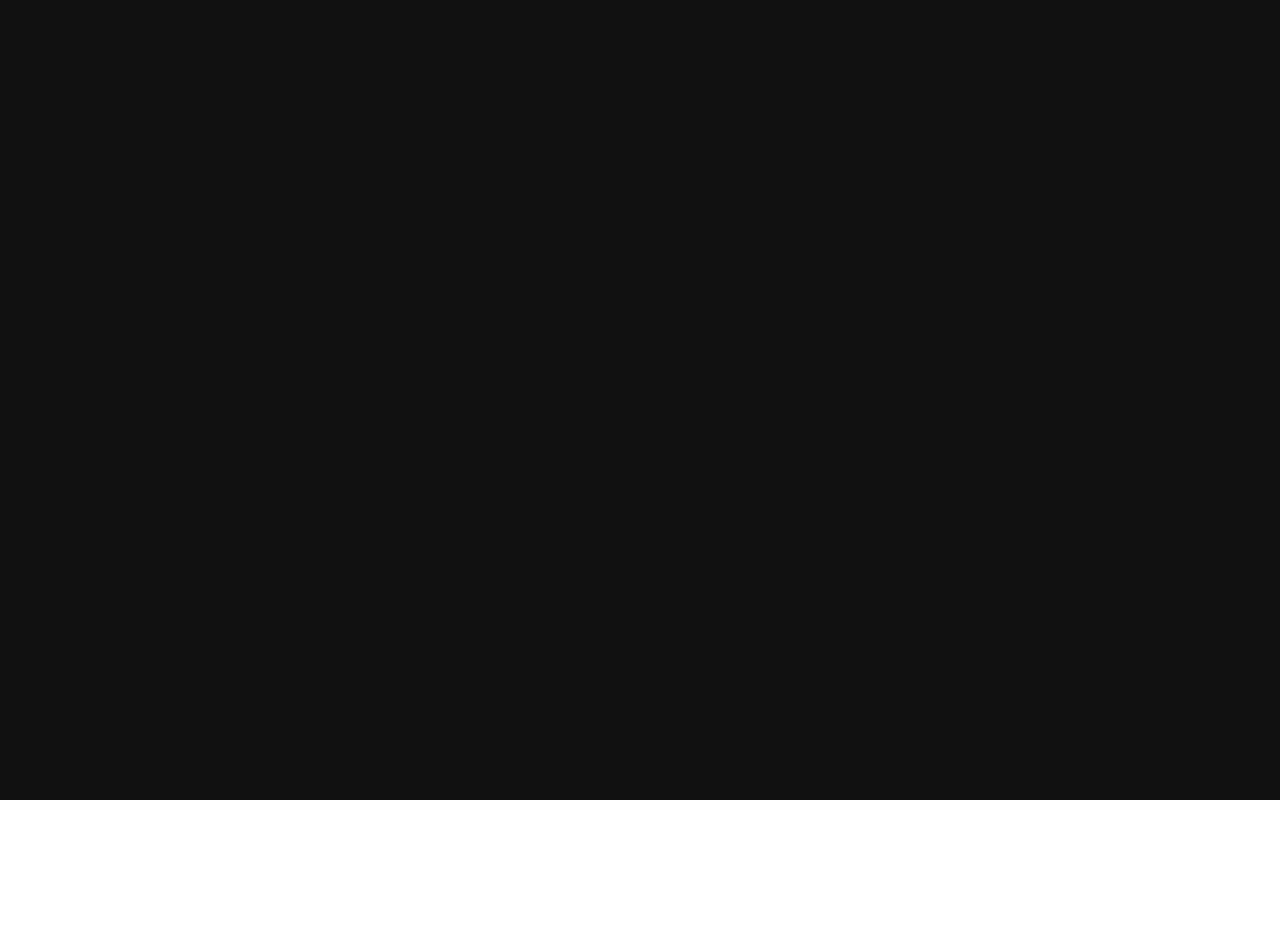
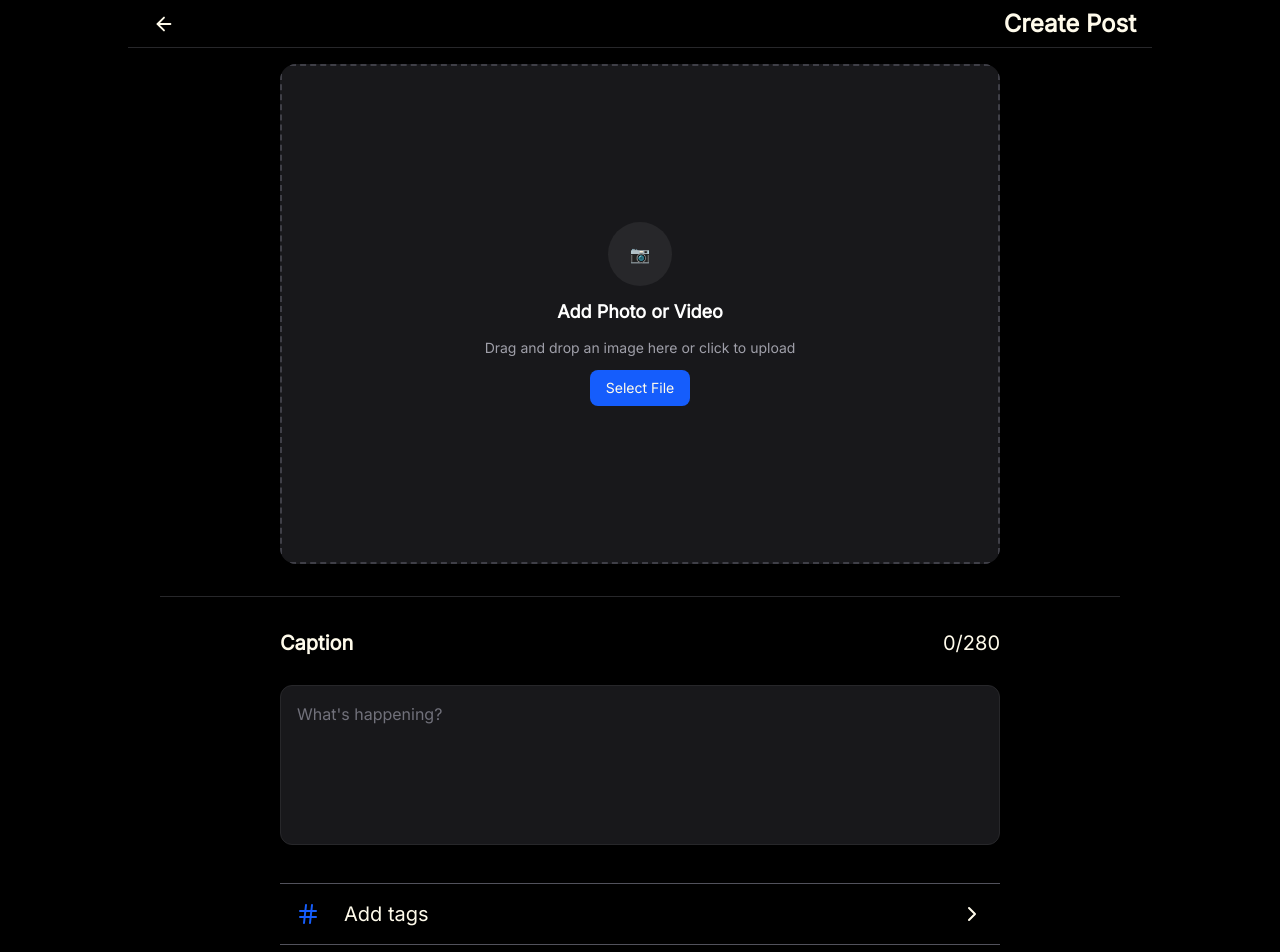
Before and after one commit to harshit-tiwari-codebase/pixlify-mern, a React app in the folder Frontend/: page /createPost in a window 1280 px wide. Before the commit this address had no page. Shown: the top 952 px of the page. Before the commit the page ends 800 px from the top, so only its background shows below. Built offline with nearby package versions, Linux system fonts and the light colour scheme; the HTML template or start-up script is replaced by a standard one.

Commit message:
feat : created the ui layer for the create post

```diff
--- a/Frontend/src/AppRoutes.jsx
+++ b/Frontend/src/AppRoutes.jsx
@@ -5,6 +5,7 @@
 import Login from './features/auth/pages/Login'
 import Register from './features/auth/pages/Register'
 import Feed from './features/post/Pages/Feed'
+import CreatePost from './features/post/Pages/CreatePost'
 
 const AppRoutes = () => {
   return (
@@ -13,6 +14,7 @@
           <Route path = "/login" element = {<Login/>} />
           <Route path = "/register" element = {<Register/>} />
           <Route path = "/" element = {<Feed/>} />
+          <Route path=  "/createPost" element = {<CreatePost/>}  />
        </Routes>
     </BrowserRouter>
   )
--- /dev/null
+++ b/Frontend/src/features/post/Pages/CreatePost.jsx
@@ -0,0 +1,125 @@
+import React, { useState } from "react";
+import { ArrowLeft, ChevronRight, HashIcon, LocationEdit } from "lucide-react";
+import { useNavigate } from "react-router-dom";
+
+const CreatePost = () => {
+  const [image, setimage] = useState(null);
+  const navigate = useNavigate();
+
+  return (
+    <div className="w-full min-h-screen flex justify-center bg-black text-amber-50">
+      <div className="createPost-container w-full max-w-md lg:max-w-4xl xl:max-w-5xl">
+        {/* Header */}
+        <div className="nav w-full h-12 flex items-center justify-between px-4 border-b border-zinc-800">
+          <button
+            onClick={() => navigate(-1)}
+            className="
+              w-10 h-10
+              flex items-center justify-center
+              rounded-full
+              hover:bg-zinc-900
+              active:bg-zinc-800
+              transition-colors
+              duration-150
+            "
+          >
+            <ArrowLeft size={22} />
+          </button>
+
+          <h2 className="text-xl font-bold lg:text-2xl">Create Post</h2>
+        </div>
+
+        <div className="main w-full px-2 py-4 lg:px-8">
+          {/* Preview */}
+          <div className="preview w-full h-96 lg:w-3/4 lg:h-125 mx-auto rounded-2xl overflow-hidden">
+            {image ? (
+              <img
+                src="https://images.unsplash.com/photo-1780090329252-d2dbf799bfa7?w=600&auto=format&fit=crop&q=60"
+                alt="preview"
+                className="w-full h-full object-cover"
+              />
+            ) : (
+              <div className="w-full h-full border-2 border-dashed border-zinc-700 bg-zinc-900 flex flex-col items-center justify-center gap-3">
+                <div className="w-16 h-16 rounded-full bg-zinc-800 flex items-center justify-center">
+                  📷
+                </div>
+
+                <h3 className="text-lg font-semibold text-white">
+                  Add Photo or Video
+                </h3>
+
+                <p className="text-sm text-zinc-400 text-center px-4">
+                  Drag and drop an image here or click to upload
+                </p>
+
+                <label className="px-4 py-2 bg-blue-600 hover:bg-blue-700 rounded-lg text-sm font-medium transition cursor-pointer">
+                  Select File
+                  <input
+                    type="file"
+                    accept="image/*"
+                    className="hidden"
+                    onChange={(e) => setimage(e.target.files[0])}
+                  />
+                </label>
+              </div>
+            )}
+          </div>
+
+          <div className="w-full h-px mt-8 bg-zinc-800"></div>
+
+          {/* Caption */}
+          <div className="caption w-full lg:w-3/4 mx-auto bg-black mt-8">
+            <div className="flex justify-between items-center mb-3">
+              <h1 className="text-xl font-bold">Caption</h1>
+              <h3 className="text-xl">0/280</h3>
+            </div>
+
+            <textarea
+              className="
+                w-full
+                h-32
+                lg:h-40
+                bg-zinc-900
+                rounded-xl
+                p-4
+                text-white
+                placeholder:text-zinc-500
+                resize-none
+                outline-none
+                border
+                border-zinc-800
+                focus:border-zinc-700
+                mt-4
+              "
+              placeholder="What's happening?"
+            />
+
+            <div className="flex py-4 border-b border-t items-center justify-between border-zinc-600 mt-8 px-2 lg:px-4">
+              <div className="flex gap-6 items-center">
+                <HashIcon className="text-xl text-blue-600" />
+                <h2 className="text-xl">Add tags</h2>
+              </div>
+              <ChevronRight />
+            </div>
+
+            <div className="flex py-4 border-b items-center justify-between border-zinc-600 px-2 lg:px-4">
+              <div className="flex gap-6 items-center">
+                <LocationEdit />
+                <h2 className="text-xl">Location</h2>
+              </div>
+              <ChevronRight />
+            </div>
+
+            <div className="flex justify-center mt-8 lg:w-full">
+              <button className="w-full py-3 rounded-xl bg-blue-600 hover:bg-blue-700 transition-all duration-200 font-semibold text-white">
+                Share Post
+              </button>
+            </div>
+          </div>
+        </div>
+      </div>
+    </div>
+  );
+};
+
+export default CreatePost;
--- a/Frontend/src/features/post/Pages/Feed.jsx
+++ b/Frontend/src/features/post/Pages/Feed.jsx
@@ -15,7 +15,7 @@
 
   return (
     <div className="w-full min-h-screen bg-black flex flex-col items-center">
-      <div className="w-full max-w-md lg:max-w-xl">
+      <div className="w-full max-w-md lg:max-w-3xl">
         <Navbar />
 
         <div className="flex flex-col gap-5 px-2">
--- a/Frontend/src/features/post/components/Navbar.jsx
+++ b/Frontend/src/features/post/components/Navbar.jsx
@@ -1,7 +1,9 @@
 import React from "react";
 import { Plus, UserPlus } from "lucide-react";
+import { Link } from "react-router-dom";
 
 const Navbar = () => {
+
   return (
     <div className="w-full bg-black max-w-md lg:max-w-6xl h-12 items-center flex gap-2 justify-evenly px-2 sticky top-0 mb-3 border-b border-zinc-800">
       <h1 className="text-xl font-black italic tracking-wide bg-linear-to-r from-violet-500 via-fuchsia-500 to-pink-500 bg-clip-text text-transparent lg:text-2xl">
@@ -13,7 +15,11 @@
         className="w-2/4 px-4 py-1 bg-zinc-900 border border-zinc-800 rounded-lg text-white placeholder-zinc-500 outline-none focus:border-blue-500 focus:ring-1 focus:ring-blue-500 transition"
       />
       <div className="flex gap-3 items-center">
-        <Plus className="cursor-pointer transition hover:scale-110 hover:text-violet-400" />
+
+
+        <Link to="/createPost">
+          <Plus />
+        </Link>
 
         <UserPlus className="cursor-pointer transition hover:scale-110 hover:text-violet-400" />
         <div className="w-8 h-8 rounded-full overflow-hidden ring-2 ring-violet-500/50">
--- a/Frontend/src/features/post/services/post.api.js
+++ b/Frontend/src/features/post/services/post.api.js
@@ -12,6 +12,8 @@
 }
 
 export async function toggleLike(postId) {
+    console.log(postId)
     const response = await api.post(`/toggle-like/${postId}`);
     return response.data;
+    console.log(response.data)
 }
--- a/Frontend/src/index.css
+++ b/Frontend/src/index.css
@@ -1 +1,7 @@
 @import "tailwindcss";
+
+html,
+body,
+#root {
+  font-family: "Inter", sans-serif;
+}
--- a/Frontend/src/main.jsx
+++ b/Frontend/src/main.jsx
@@ -1,10 +1,11 @@
-import { StrictMode } from 'react'
-import { createRoot } from 'react-dom/client'
-import '@fontsource/inter'
-import './index.css'
-import App from './App.jsx'
-import { Toaster } from "react-hot-toast";
+import "@fontsource/inter";
+import React from "react";
+import ReactDOM from "react-dom/client";
+import App from "./App";
+import "./index.css";
 
-createRoot(document.getElementById('root')).render(
-  <App/>
-)
+ReactDOM.createRoot(document.getElementById("root")).render(
+  <React.StrictMode>
+    <App />
+  </React.StrictMode>
+);
--- a/Frontend/tailwind.config.js
+++ b/Frontend/tailwind.config.js
@@ -1,14 +1,14 @@
 export default {
   content: [
-    './index.html',
-    './src/**/*.{js,jsx,ts,tsx}'
+    "./index.html",
+    "./src/**/*.{js,ts,jsx,tsx}",
   ],
   theme: {
     extend: {
       fontFamily: {
-        sans: ['Inter', 'sans-serif'],
+        sans: ["Inter", "sans-serif"],
       },
     },
   },
   plugins: [],
-}
+};
```
